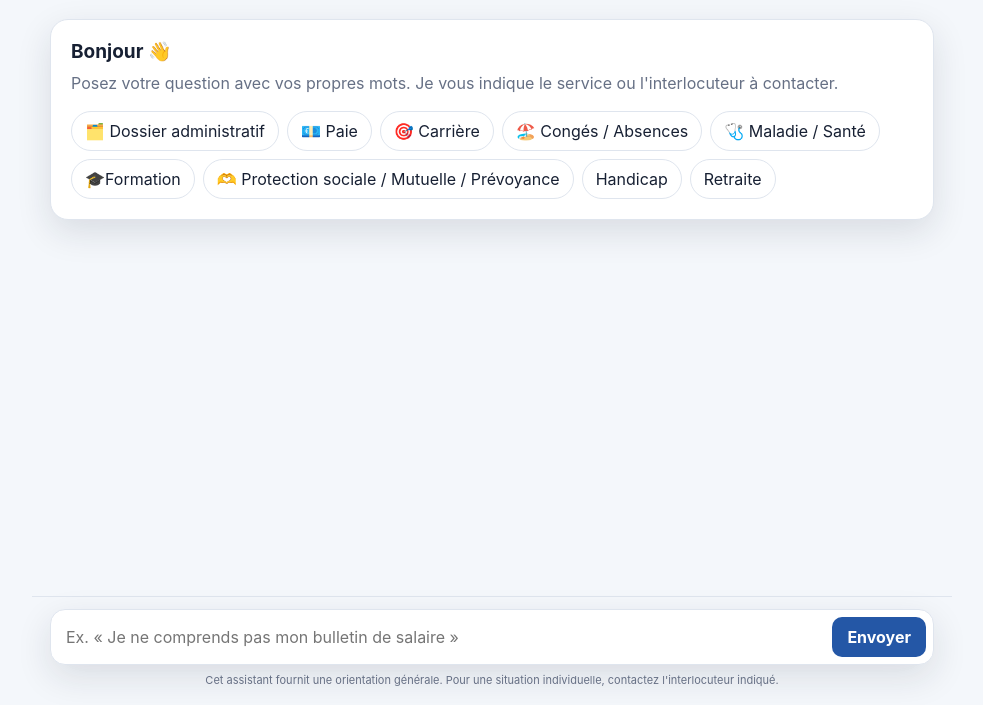
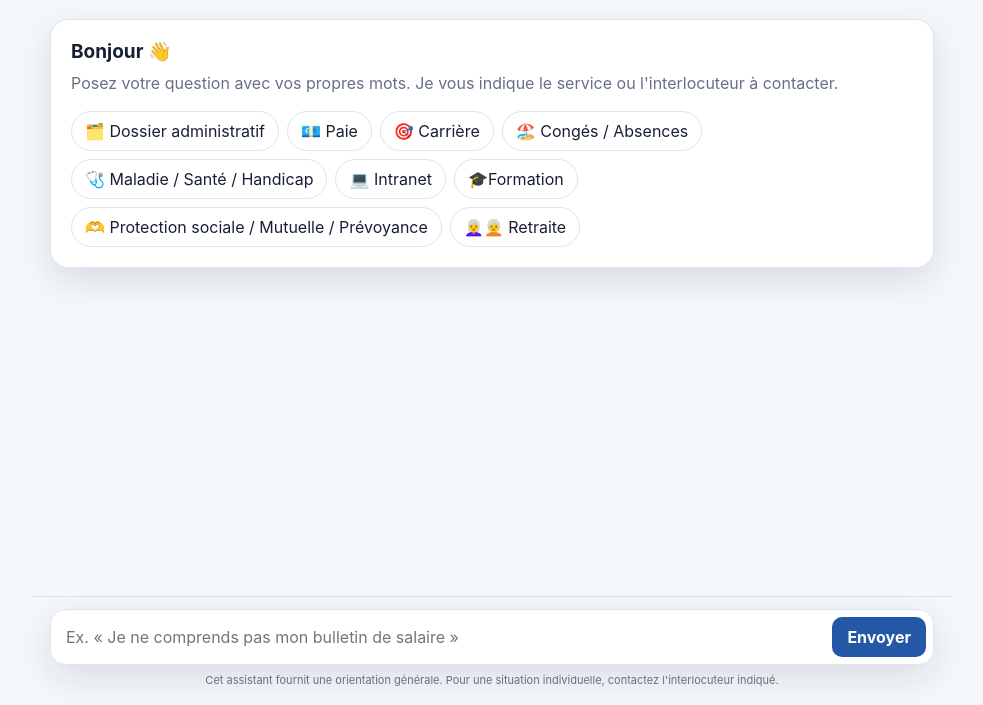
Before and after one commit to jessycafoulon-boop/Assistant-RH-Conflans, a plain HTML site: page index.html in a window 1280 px wide. Shown: the part 95-800 px from the top of the page, without its empty margins (148-1131 px from the left). Drawn offline with Linux system fonts and the light colour scheme.

Commit message:
Update categories in index.html for clarity

```diff
--- a/index.html
+++ b/index.html
@@ -185,13 +185,11 @@ const suggestions = [
   ["💶 Paie","Je ne comprends pas mon dernier bulletin de salaire"],
   ["🎯 Carrière","J'ai une question sur mon avancement"],
   ["🏖️ Congés / Absences","J'ai un problème avec mes congés"],
-  ["🩺 Maladie / Santé", "Comment déclarer un arrêt maladie?"],
+  ["🩺 Maladie / Santé / Handicap", "Comment déclarer un arrêt maladie?"],
+  ["💻 Intranet","Je n'arrive pas à me connecter à l'intranet"],
   ["🎓Formation","Je souhaite faire une formation"],
   ["🫶 Protection sociale / Mutuelle / Prévoyance","Qu'est-ce que la prévoyance"],
-  ["Handicap","Comment demander un aménagement de mon poste ?"],
-  ["Retraite","Quand pourrai-je partir à la retraite ?"],
-  ["Situation sensible","Que faire si je suis victime de harcèlement?"]
-  ["💻 Intranet","Je n'arrive pas à me connecter à l'intranet"],
+  ["👩‍🦳🧑‍🦳 Retraite","Quand pourrai-je partir à la retraite ?"],
   ];
 
 document.getElementById("orgName").textContent = ORG_NAME;
```
